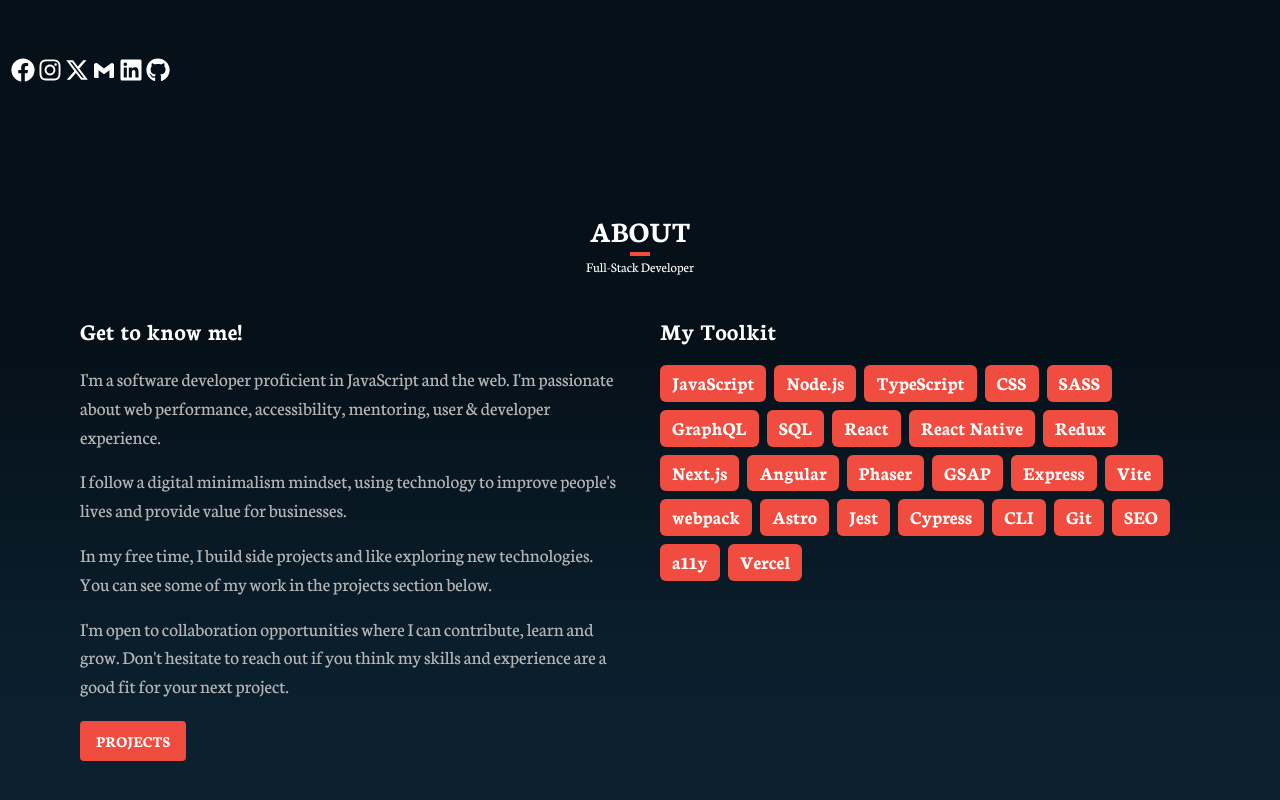
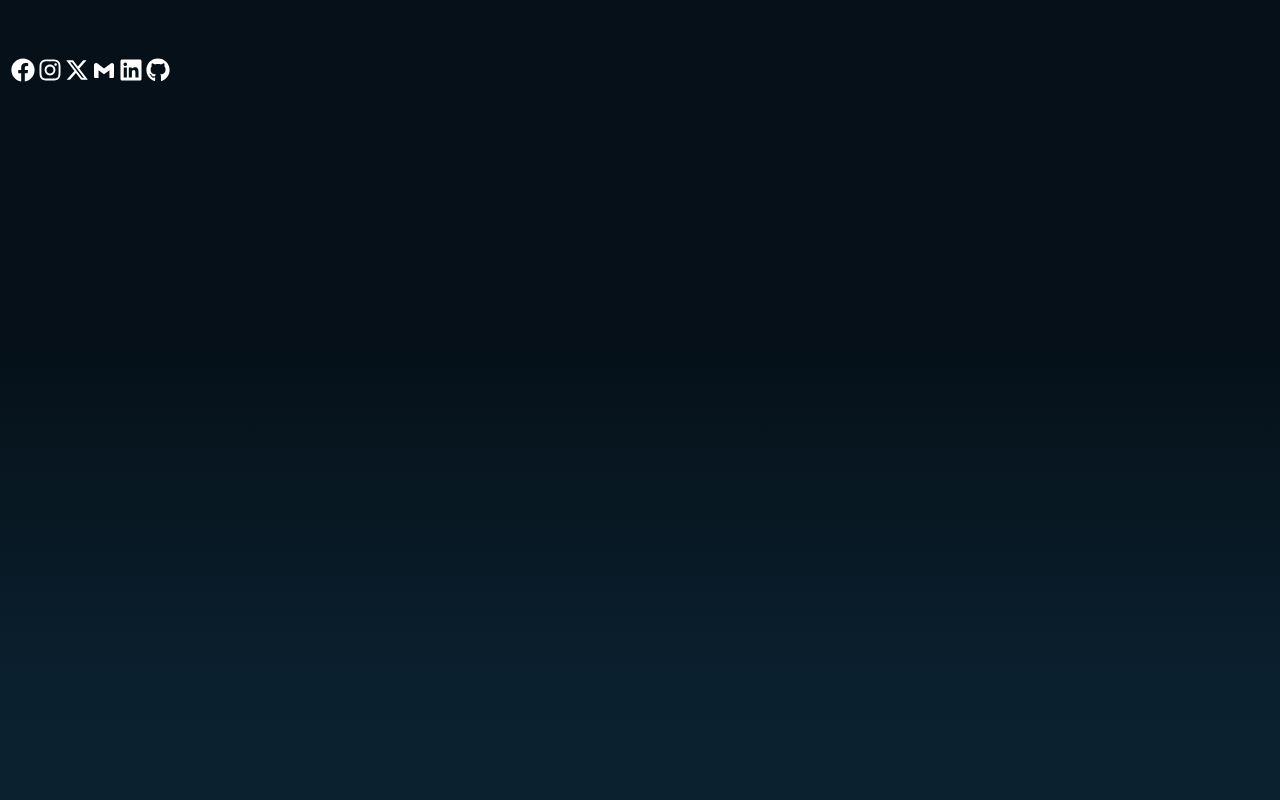
Before and after one commit to Davmike/new-portfolio, a React (Vite) app: page / in a window 1280 px wide. Shown: the part 708-1508 px from the top of the page. Built offline with nearby package versions, Linux system fonts and the light colour scheme; a web font is replaced by a local one.

Commit message:
feat: add some effects for all section

```diff
--- a/src/Components/About.tsx
+++ b/src/Components/About.tsx
@@ -25,6 +25,8 @@ function About() {
       });
     });
   }, []);
+
+  // gsap for toolkit
   useEffect(() => {
     const elements = toolkitRef.current?.querySelectorAll("[data-speed]");
 
@@ -55,6 +57,34 @@ function About() {
         }
       );
     }
+  }, []);
+
+  // show effect
+  useEffect(() => {
+    const cards = gsap.utils.toArray<HTMLElement>(".fade-in-effect");
+
+    cards.forEach((card) => {
+      gsap.fromTo(
+        card,
+        {
+          opacity: 0,
+          y: 20,
+        },
+        {
+          opacity: 1,
+          y: 0,
+          duration: 1,
+          ease: "power3.out",
+          scrollTrigger: {
+            trigger: card,
+            start: "top 50%",
+            end: "center 100%",
+            scrub: 1,
+            markers: false,
+          },
+        }
+      );
+    });
   }, []);
 
   const skills = [
@@ -92,7 +122,7 @@ function About() {
   return (
     <div className="text-white px-5 py-5 md:px-20 md:py-20" id="about">
       {/* About Section */}
-      <div className="flex justify-center items-center flex-col mt-10">
+      <div className="flex justify-center items-center flex-col mt-10 fade-in-effect">
         <h1 className="font-bold text-2xl md:text-3xl">ABOUT</h1>
         <div className="w-5 h-1 bg-[#F04D40] mt-1"></div>
         <p className="text-[14px]">Full-Stack Developer</p>
@@ -102,25 +132,25 @@ function About() {
       <div className="mb-10 md:flex md:justify-between md:gap-10">
         {/* About Info */}
         <div className="mt-10 md:w-1/2">
-          <h3 className="text-xl font-bold md:text-[1.5rem]">
+          <h3 className="text-xl font-bold md:text-[1.5rem] fade-in-effect">
             Get to know me!
           </h3>
           <div className="mt-5 space-y-4">
-            <p className="text-[1rem] md:text-[1.2rem] text">
+            <p className="text-[1rem] md:text-[1.2rem] text fade-in-effect">
               I'm a software developer proficient in JavaScript and the web. I'm
               passionate about web performance, accessibility, mentoring, user &
               developer experience.
             </p>
-            <p className="text-[1rem] md:text-[1.2rem] text">
+            <p className="text-[1rem] md:text-[1.2rem] text fade-in-effect">
               I follow a digital minimalism mindset, using technology to improve
               people's lives and provide value for businesses.
             </p>
-            <p className="text-[1rem] md:text-[1.2rem] text">
+            <p className="text-[1rem] md:text-[1.2rem] text fade-in-effect">
               In my free time, I build side projects and like exploring new
               technologies. You can see some of my work in the projects section
               below.
             </p>
-            <p className="text-[1rem] md:text-[1.2rem] text">
+            <p className="text-[1rem] md:text-[1.2rem] text fade-in-effect">
               I'm open to collaboration opportunities where I can contribute,
               learn and grow. Don't hesitate to reach out if you think my skills
               and experience are a good fit for your next project.
@@ -133,7 +163,7 @@ function About() {
             offset={0}
             duration={500}
           >
-            <button className="mt-5 bg-[#F04D40] text-white font-bold py-2 px-4 rounded hover:bg-[#abffe9] transition duration-200">
+            <button className="mt-5 bg-[#F04D40] text-white font-bold py-2 px-4 rounded hover:bg-[#abffe9] transition duration-200 fade-in-effect">
               PROJECTS
             </button>
           </Link>
@@ -141,8 +171,10 @@ function About() {
 
         {/* Toolkit */}
         <div className="mt-10 md:w-1/2" ref={toolkitRef}>
-          <h3 className="text-xl font-bold md:text-[1.5rem]">My Toolkit</h3>
-          <div className="flex flex-wrap gap-2 mt-5">
+          <h3 className="text-xl font-bold md:text-[1.5rem] fade-in-effect">
+            My Toolkit
+          </h3>
+          <div className="flex flex-wrap gap-2 mt-5 fade-in-effect">
             {skills[0].toolkit.map((toolkit, skillIndex) => (
               <span
                 key={skillIndex}
```
